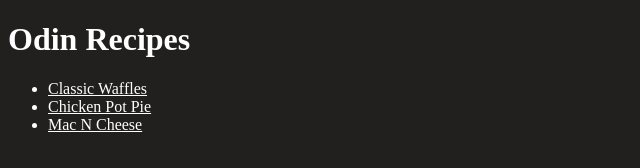
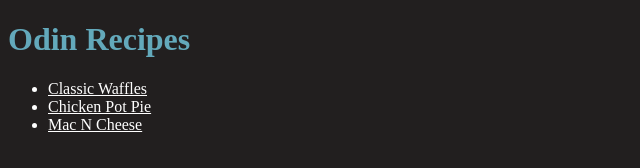
Before and after one commit to fishyfillety/odin-recipes, a plain HTML site: page index.html in a window 1280 px wide. Shown: the whole page, without its empty margins (0-640 px from the left). Drawn offline with Linux system fonts and the light colour scheme.

Commit message:
Edit colour of h1 and h2 tags

```diff
--- a/style.css
+++ b/style.css
@@ -10,3 +10,8 @@ a:link {
 a:visited {
     color: white;
 }
+
+h1,
+h2 {
+    color: #63a9bb;
+}
```
